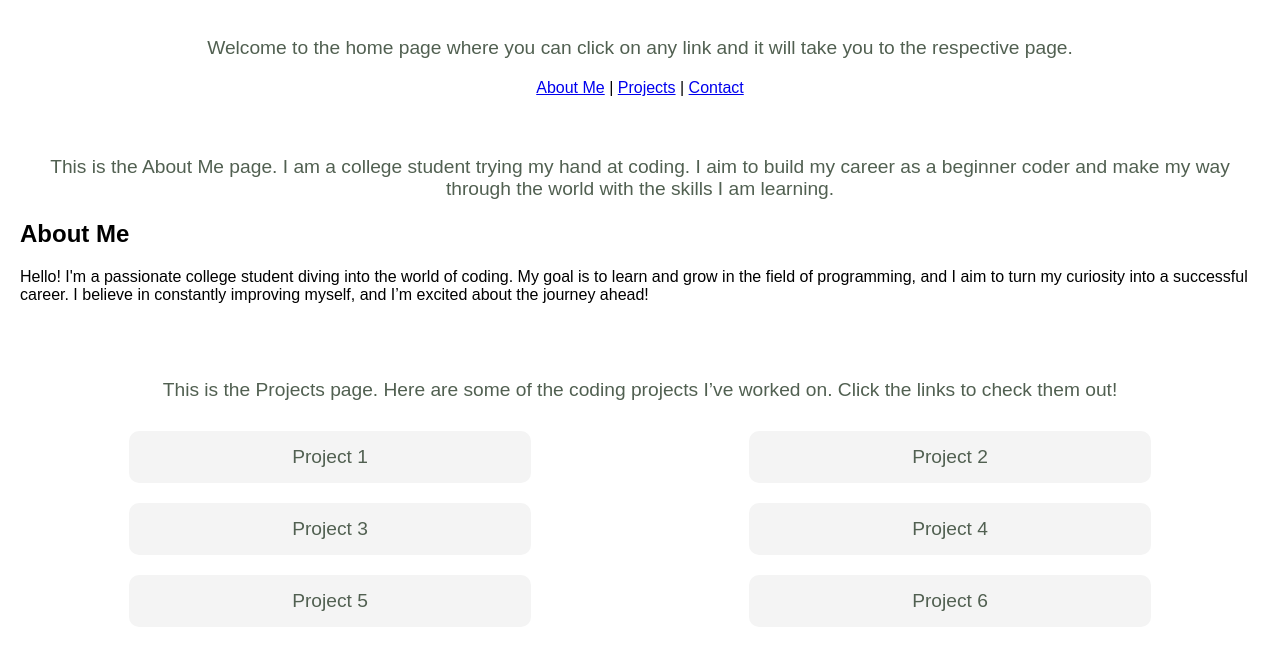
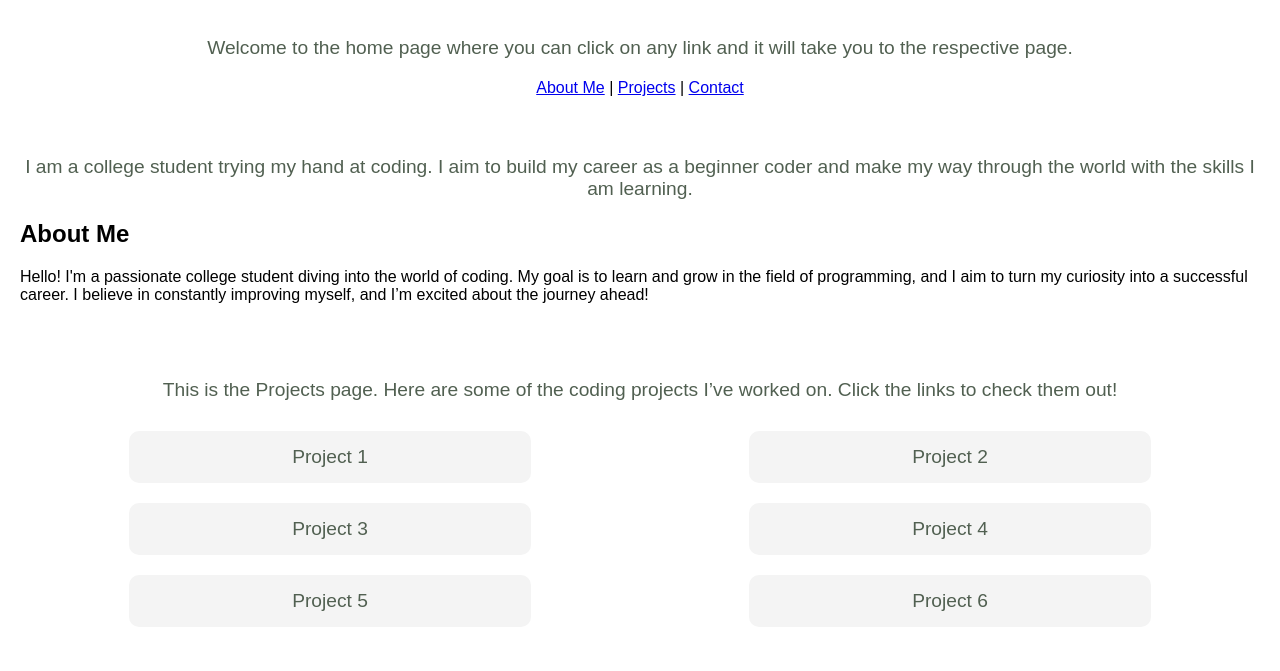
Before and after one commit to AyshaAziya/AyshaAziya.github.io, a plain HTML site: page index.html in a window 1280 px wide. Shown: the part 129-800 px from the top of the page. Drawn offline with Linux system fonts and the light colour scheme.

Commit message:
Update index.html

```diff
--- a/index.html
+++ b/index.html
@@ -161,7 +161,7 @@
 <!-- About Me Page -->
 <section id="about" class="container">
     <div class="page-description">
-        <p>This is the About Me page. I am a college student trying my hand at coding. I aim to build my career as a beginner coder and make my way through the world with the skills I am learning.</p>
+        <p>I am a college student trying my hand at coding. I aim to build my career as a beginner coder and make my way through the world with the skills I am learning.</p>
     </div>
     <div>
         <h2>About Me</h2>
```
